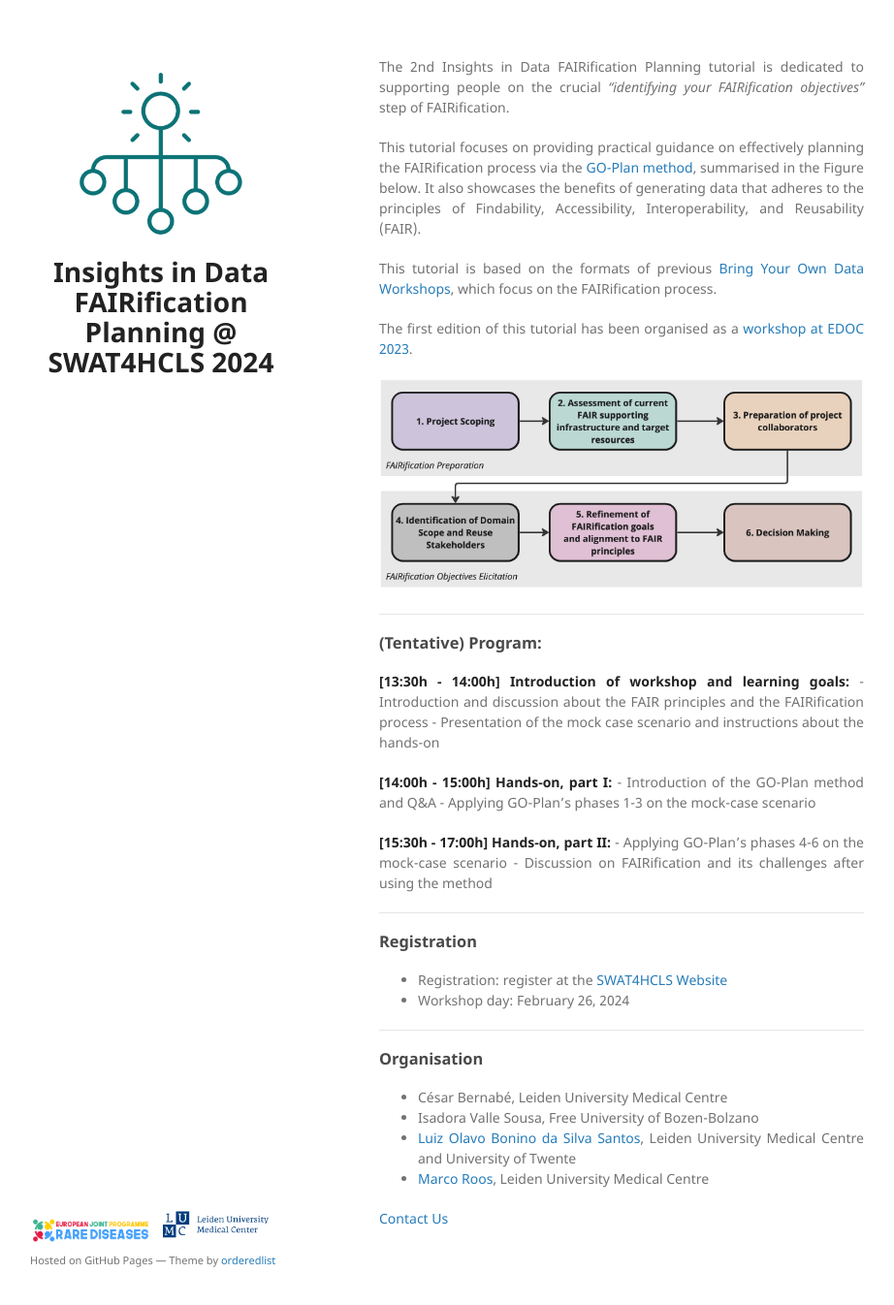
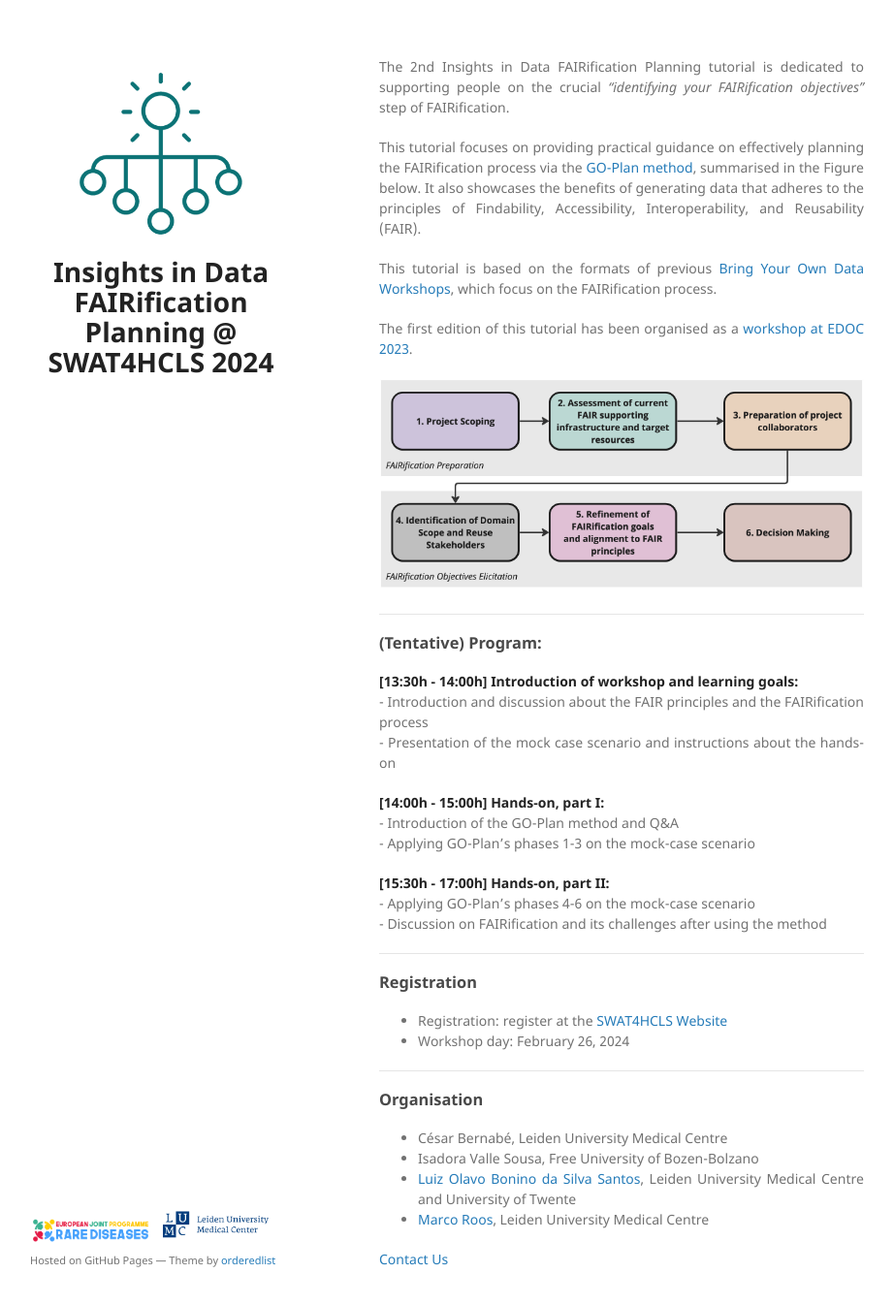
Before and after one commit to FAIRification-Planning/FAIRification-Planning.github.io, a Jekyll site: the page built from index.md, in a window 1280 px wide and 1379 px high. Shown: the top 1346 px of the window at 97% size, without its empty margins (179-1101 px from the left). Built offline with Jekyll 4.4.1, drawn with Linux system fonts in a browser that asks for light colours; the repository's description, which GitHub fills in, is left out.

Commit message:
Adapting for SWAT4HCLS

```diff
--- a/index.md
+++ b/index.md
@@ -16,16 +16,16 @@ The first edition of this tutorial has been organised as a [workshop at EDOC 202
 
 ### (Tentative) Program:
 
-**[13:30h - 14:00h] Introduction of workshop and learning goals:**
-\- Introduction and discussion about the FAIR principles and the FAIRification process
+**[13:30h - 14:00h] Introduction of workshop and learning goals:** <br/>
+\- Introduction and discussion about the FAIR principles and the FAIRification process <br/>
 \- Presentation of the mock case scenario and instructions about the hands-on
 
-**[14:00h - 15:00h] Hands-on, part I:**
-\- Introduction of the GO-Plan method and Q&A
+**[14:00h - 15:00h] Hands-on, part I:** <br/>
+\- Introduction of the GO-Plan method and Q&A <br/>
 \- Applying GO-Plan's phases 1-3 on the mock-case scenario
 
-**[15:30h - 17:00h] Hands-on, part II:**
-\- Applying GO-Plan's phases 4-6 on the mock-case scenario
+**[15:30h - 17:00h] Hands-on, part II:** <br/>
+\- Applying GO-Plan's phases 4-6 on the mock-case scenario <br/>
 \- Discussion on FAIRification and its challenges after using the method
 
 ---
```
